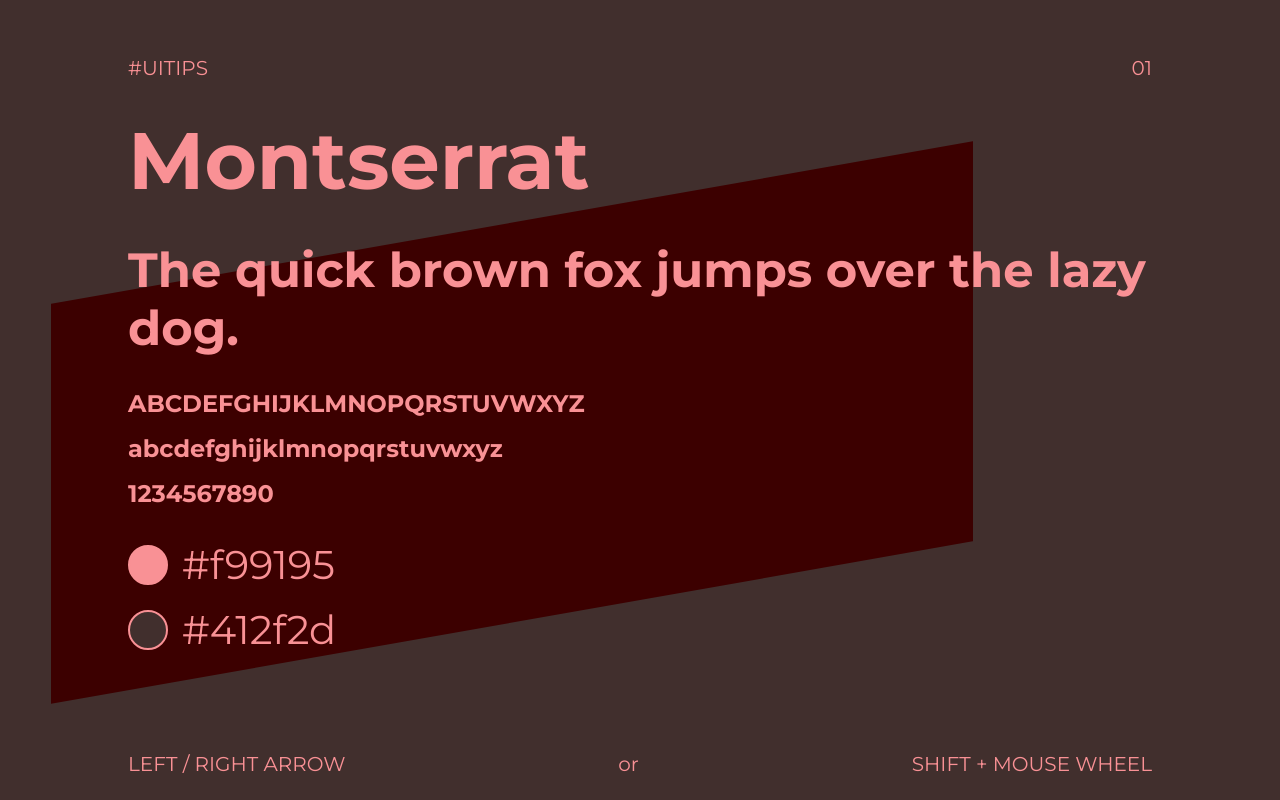
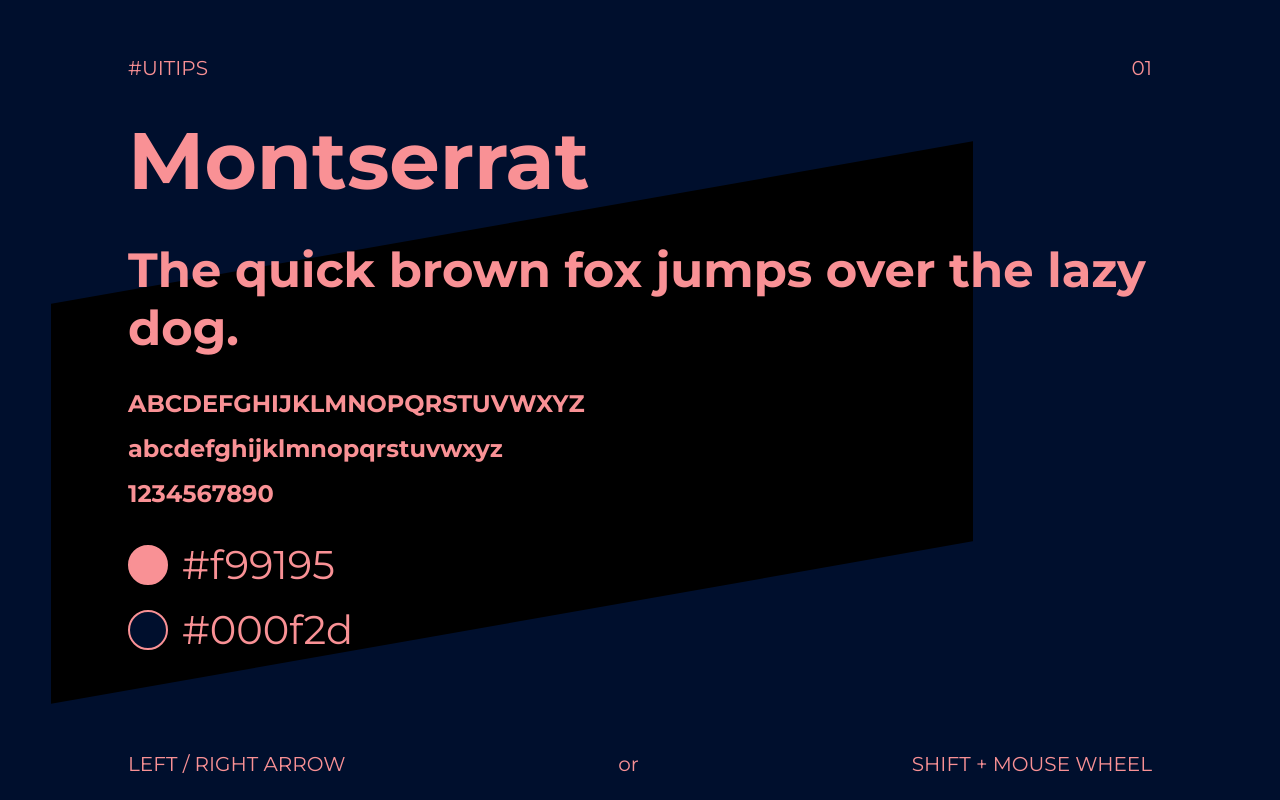
Before and after one commit to tasca-eduard/estetique, a React (Create React App) app: page / in a window 1280 px wide. Built offline with nearby package versions, Linux system fonts and the light colour scheme; a web font is replaced by a local one.

Commit message:
Changed bg of first slide

```diff
--- a/src/App.tsx
+++ b/src/App.tsx
@@ -3,7 +3,7 @@
 const slides = [
   {
     fontFamily: "Montserrat",
-    bgColor: "#412f2d",
+    bgColor: "#000f2d",
     textColor: "#f99195",
     title: "Montserrat",
   },
```
